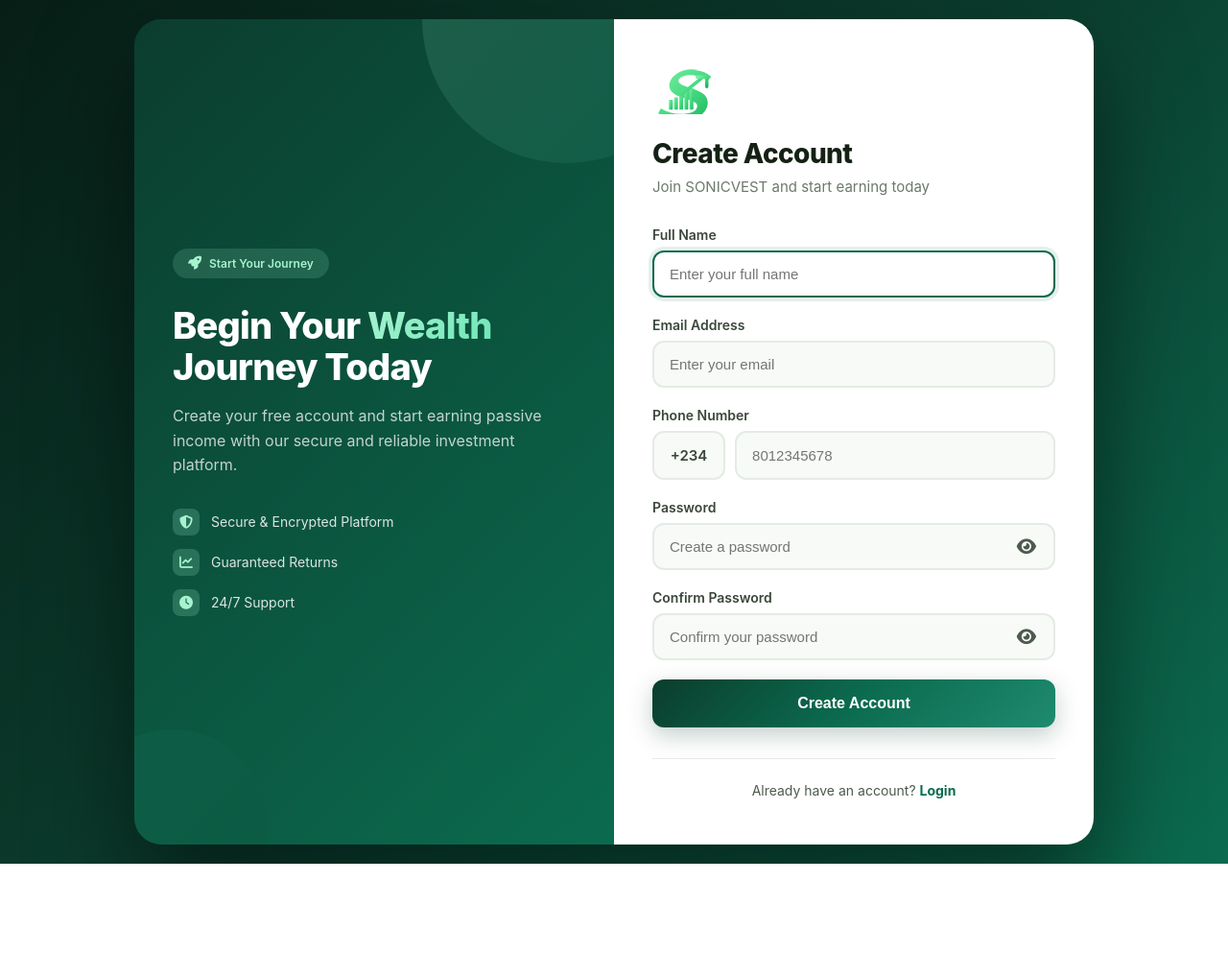
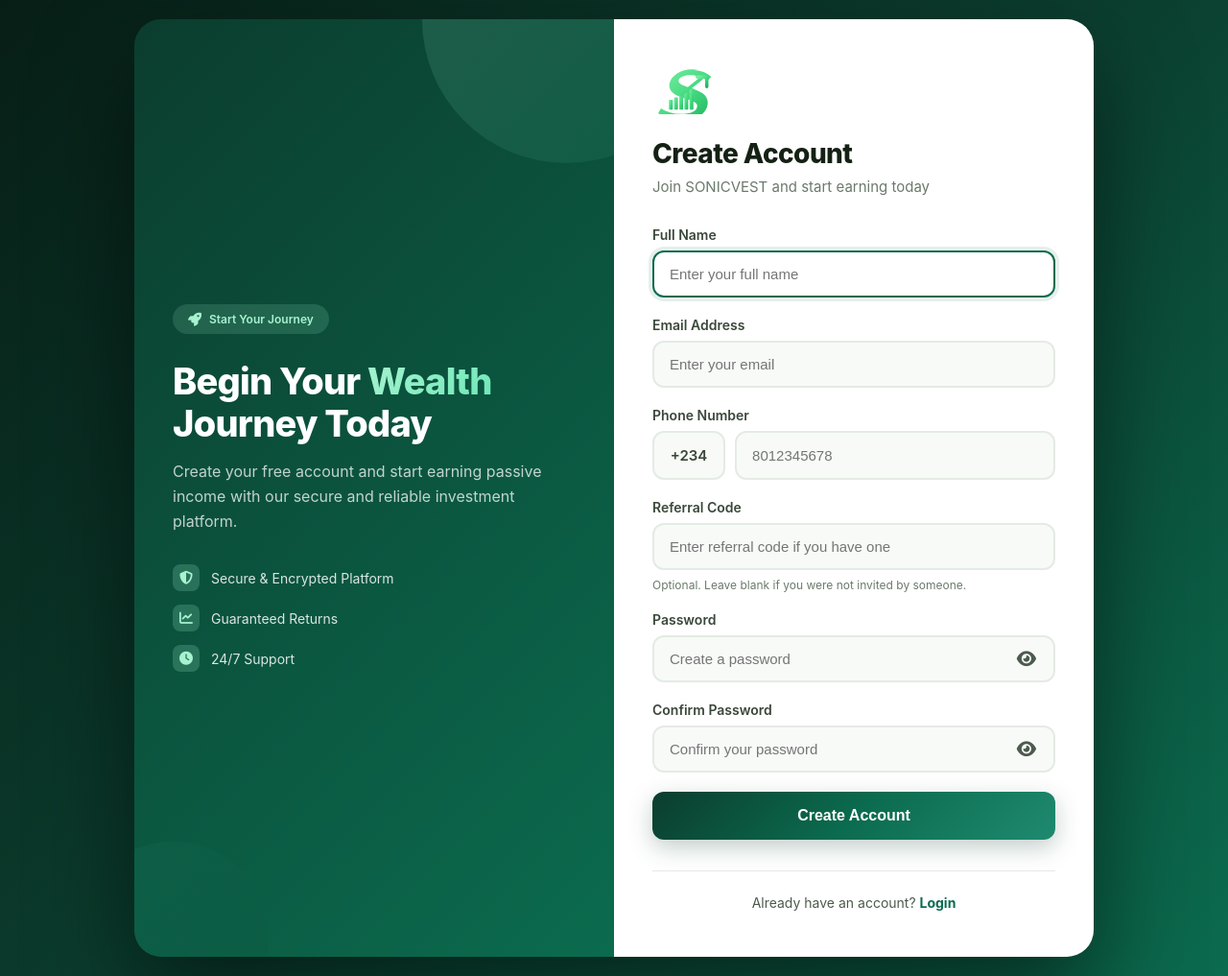
Before and after one commit to zinsu-moni/sonicvest, a Flask app: page / in a window 1280 px wide. Shown: the whole page at 96% size. Before the commit the page ends 900 px from the top, so only its background shows below. Run offline with Flask 3, Linux system fonts and the light colour scheme.

Commit message:
Add referral code input to registration form and update handling logic
Co-authored-by: Copilot <copilot@github.com>

```diff
--- a/app.py
+++ b/app.py
@@ -1018,7 +1018,7 @@ def register():
             email = request.form.get('email')
             password = request.form.get('password')
             phone = request.form.get('phone', '').strip()
-            referral_code = request.form.get('referral_code', '').strip()
+            referral_code = (request.form.get('referral_code') or request.args.get('ref') or '').strip()
 
             # Validation
             if not all([name, email, password, phone]):
@@ -1203,7 +1203,7 @@ def buy_package(package_id):
                     user_id=user.id,
                     package_id=package.id,
                     is_active=True
-                ).first()
+                ).filter(UserPackage.end_date > utc_now()).first()
 
                 if existing_package:
                     return jsonify({
@@ -1296,7 +1296,7 @@ def buy_package(package_id):
                     user_id=user.id,
                     package_id=package.id,
                     is_active=True
-                ).first()
+                ).filter(UserPackage.end_date > utc_now()).first()
 
                 if existing_package:
                     flash(f'❌ Purchase Failed! You already have an active {package.name} package.', 'warning')
@@ -1652,30 +1652,30 @@ def referral():
         for ref in level2_referrals:
             level3_referrals.extend(User.query.filter_by(referred_by=ref.id).all())
 
-        # Calculate earnings and commissions based on deposit transactions
-        # Only count finalized deposits
-        accepted_statuses = ['completed', 'approved', 'processed']
-
-        def sum_deposits_for_users(users):
-            if not users:
-                return 0.0
-            user_ids = [u.id for u in users]
-            total = db.session.query(db.func.coalesce(db.func.sum(Transaction.amount), 0.0)).filter(
-                Transaction.user_id.in_(user_ids),
-                Transaction.type == 'deposit',
-                Transaction.status.in_(accepted_statuses)
-            ).scalar() or 0.0
+        # Calculate actual earned referral commissions credited to the current user.
+        def sum_referral_bonus(level_number=None):
+            query = db.session.query(db.func.coalesce(db.func.sum(Transaction.amount), 0.0)).filter(
+                Transaction.user_id == user.id,
+                Transaction.type == 'referral_bonus',
+                Transaction.status == 'completed'
+            )
+
+            if level_number is not None:
+                query = query.filter(Transaction.description.contains(f'Level {level_number} referral commission'))
+
+            total = query.scalar() or 0.0
             return float(total)
 
-        level1_earnings = sum_deposits_for_users(level1_referrals)
-        level2_earnings = sum_deposits_for_users(level2_referrals)
-        level3_earnings = sum_deposits_for_users(level3_referrals)
-
-        level1_commission = level1_earnings * level1_rate
-        level2_commission = level2_earnings * level2_rate
-        level3_commission = level3_earnings * level3_rate
-
-        total_commission = level1_commission + level2_commission + level3_commission
+        level1_commission = sum_referral_bonus(1)
+        level2_commission = sum_referral_bonus(2)
+        level3_commission = sum_referral_bonus(3)
+
+        total_commission = sum_referral_bonus()
+
+        # Keep these for template compatibility and future expansion.
+        level1_earnings = level1_commission
+        level2_earnings = level2_commission
+        level3_earnings = level3_commission
         total_referrals = len(level1_referrals) + len(level2_referrals) + len(level3_referrals)
         active_referrals = len([ref for ref in level1_referrals + level2_referrals + level3_referrals if ref.is_active])
 
--- a/templates/auth/register.html
+++ b/templates/auth/register.html
@@ -450,6 +450,16 @@
                 </div>
 
                 <div class="form-group">
+                    <label for="referral_code" class="form-label">Referral Code</label>
+                    <input type="text" id="referral_code" name="referral_code" class="form-input"
+                        placeholder="Enter referral code if you have one"
+                        value="{{ request.form.referral_code or request.args.get('ref', '') or '' }}">
+                    <small style="display:block;margin-top:8px;color:#6B7A6B;font-size:12px;">
+                        Optional. Leave blank if you were not invited by someone.
+                    </small>
+                </div>
+
+                <div class="form-group">
                     <label for="password" class="form-label">Password</label>
                     <div class="password-wrapper">
                         <input type="password" id="password" name="password" class="form-input"
```
